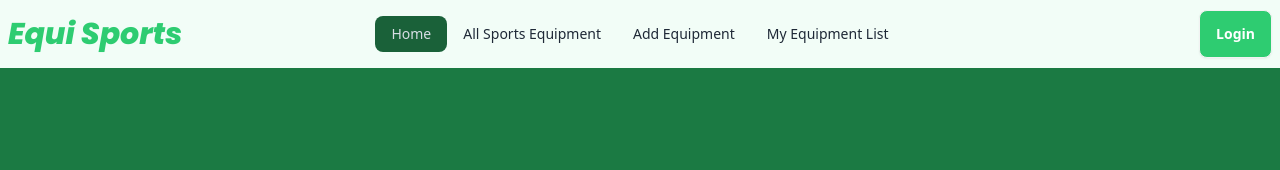
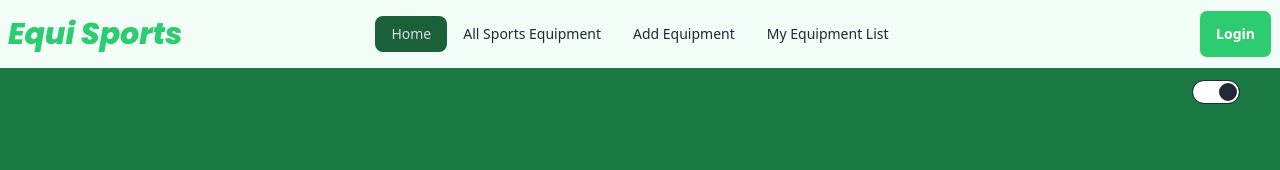
Before and after one commit to razu381/Equi-sports-frontend, a React (Vite) app: page / in a window 1280 px wide. Shown: the top 170 px of the page. Built offline with nearby package versions, Linux system fonts and the light colour scheme; no server answers.

Commit message:
Final project before implementing dark mode

```diff
--- a/src/components/Home/Hero.jsx
+++ b/src/components/Home/Hero.jsx
@@ -4,8 +4,11 @@ import "swiper/css/navigation";
 import "swiper/css/pagination";
 import { A11y, Autoplay, Navigation, Pagination } from "swiper/modules";
 import { Link } from "react-router-dom";
+import { useContext } from "react";
+import { ThemeContext } from "../../pages/Home";
 
 function Hero() {
+  let { isLight } = useContext(ThemeContext);
   return (
     <div>
       <Swiper
@@ -20,7 +23,11 @@ function Hero() {
         navigation={true}
       >
         <SwiperSlide>
-          <div className="hero min-h-screen bg-equi-primary-700">
+          <div
+            className={`hero min-h-screen ${
+              isLight ? "bg-equi-primary-700" : "bg-black"
+            } `}
+          >
             <div className=""></div>
             <div className="hero-content text-neutral-content text-center">
               <div className="max-w-lg">
--- a/src/pages/Home.jsx
+++ b/src/pages/Home.jsx
@@ -1,13 +1,29 @@
-import React from "react";
+import React, { createContext, useState } from "react";
 import Hero from "../components/Home/Hero";
 import ProductsSection from "../components/Home/ProductsSection";
 import Categories from "../components/Home/Categories";
 import InfoSection from "../components/Home/InfoSection";
 import BlogsSection from "../components/Home/BlogsSection";
 
+export let ThemeContext = createContext();
 function Home() {
+  let [isLight, setLight] = useState(true);
+
+  let themeInfo = {
+    isLight,
+    setLight,
+  };
+
+  console.log("light mode is ", isLight);
   return (
-    <div>
+    <ThemeContext.Provider value={themeInfo}>
+      <div className="relative">
+        <input
+          onChange={() => setLight(!isLight)}
+          type="checkbox"
+          className="toggle fixed top-20 right-10 z-10"
+          defaultChecked
+        />
         <Hero />
         <div className="max-w-[1140px] mx-auto">
           <ProductsSection />
@@ -16,6 +32,7 @@ function Home() {
           <BlogsSection />
         </div>
       </div>
+    </ThemeContext.Provider>
   );
 }
 
```
Lines whose indentation alone changed are shown as unchanged.
